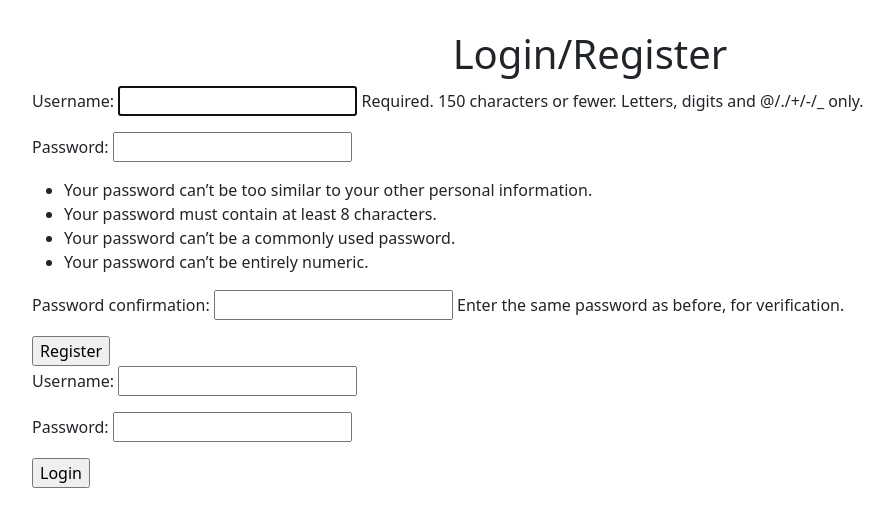
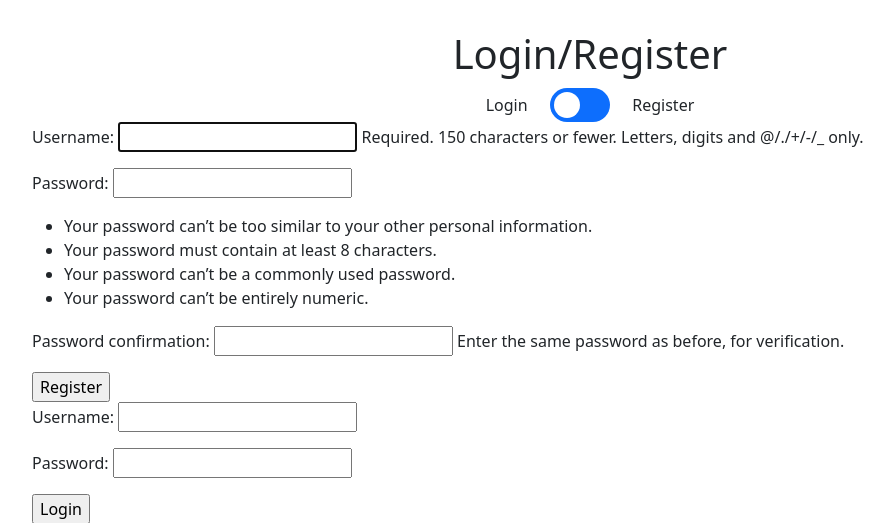
Before and after one commit to mathisdlg/PcComponentChooser, a Django app: page /register in a window 1280 px wide. Shown: the part 56-579 px from the top of the page, without its empty margins (50-944 px from the left). Run offline with Django 4.2, Linux system fonts and the light colour scheme; some libraries are stand-ins or nearby versions.

Commit message:
Add a slider button to switch between login and register mode (WIP)

```diff
--- a/PcComponentChooserApp/templates/registration/register_login.html
+++ b/PcComponentChooserApp/templates/registration/register_login.html
@@ -1,8 +1,26 @@
 {% extends 'components/base.html' %}
+
+{% block extra_head %}
+    {% load static %}
+    <link rel="stylesheet" href="{% static 'toggle_button.css' %}">
+{% endblock %}
 
 {% block content %}
 
     <h1 class="text-center">Login/Register</h1>
+
+    <div class="slider-div">
+        <p>
+            Login
+        </p>
+        <label class="switch">
+            <input type="checkbox">
+            <span class="slider round"></span>
+        </label>
+        <p>
+            Register
+        </p>
+    </div>
 
     <form method="POST" action='{% url "register" %}'>
         {{form_register.as_p}}
--- /dev/null
+++ b/PcComponentChooserApp/templates/static/styles/toggle_button.css
@@ -0,0 +1,65 @@
+.switch {
+    position: relative;
+    display: inline-block;
+    width: 60px;
+    height: 34px;
+}
+
+/* Hide default HTML checkbox */
+.switch input {
+    opacity: 0;
+    width: 0;
+    height: 0;
+}
+
+/* The slider */
+.slider {
+    position: absolute;
+    cursor: pointer;
+    top: 0;
+    left: 0;
+    right: 0;
+    bottom: 0;
+    background-color: #0D6EFD;
+}
+
+.slider:before {
+    position: absolute;
+    content: "";
+    height: 26px;
+    width: 26px;
+    left: 4px;
+    bottom: 4px;
+    background-color: #FFFFFF;
+    -webkit-transition: .4s;
+    transition: .4s cubic-bezier(.68,-0.55,.27,1.55);
+}
+
+input:checked + .slider:before {
+    -webkit-transform: translateX(26px);
+    -ms-transform: translateX(26px);
+    transform: translateX(26px);
+}
+
+.slider.round {
+    border-radius: 34px;
+}
+
+.slider.round:before {
+    border-radius: 50%;
+}
+
+.slider-div {
+    display: flex;
+    justify-content: center;
+    align-items: center;
+    margin-top: 10px;
+    vertical-align: middle;
+}
+
+.slider-div > p {
+    margin-right: 10px;
+    height: 100%;
+    vertical-align: middle;
+    margin:0 2%;
+}
```
